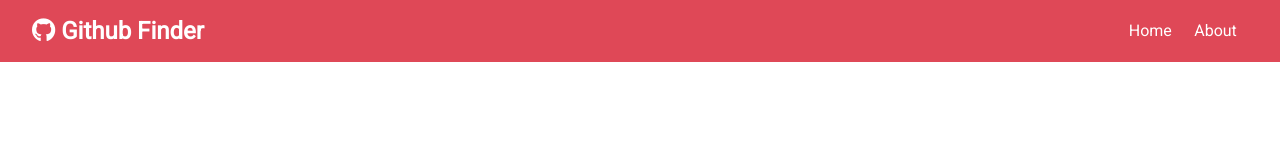
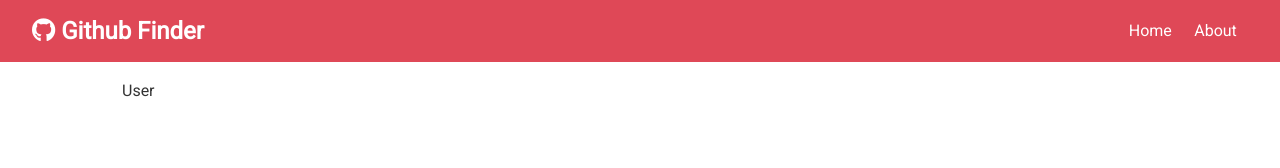
Before and after one commit to hugorydel/github-finder, a React (Create React App) app: page /user/1 in a window 1280 px wide. Shown: the top 168 px of the page. Built offline with nearby package versions, Linux system fonts and the light colour scheme.

Commit message:
Commit 2

```diff
--- a/src/App.js
+++ b/src/App.js
@@ -6,6 +6,7 @@
 import './App.css';
 import Navbar from './components/layout/Navbar';
 import Users from './components/users/Users';
+import User from './components/users/User';
 import Search from './components/users/Search';
 import About from './components/pages/About';
 import axios from 'axios';
@@ -14,6 +15,7 @@
 class App extends Component {
   state = {
     users: [],
+    user: {},
     loading: false,
     alert: null
   };
@@ -39,6 +41,17 @@
     this.setState({ users: res.data.items, loading: false });
   };
 
+  //Get single Github User
+  getUser = async username => {
+    this.setState({ loading: true });
+
+    const res = await axios.get(
+      `https://api.github.com/users/${username}?client_id=${process.env.REACT_APP_GITHUB_CLIENT_ID}&client_secret=${process.env.REACT_APP_GITHUB_CLIENT_SECRET}`
+    );
+
+    this.setState({ user: res.data, loading: false });
+  };
+
   // Clear users from state
   clearUsers = () => {
     this.setState({ users: [], loading: false });
@@ -53,7 +66,7 @@
   };
 
   render() {
-    const { users, loading, alert } = this.state;
+    const { users, loading, alert, user } = this.state;
 
     return (
       <Router>
@@ -78,6 +91,18 @@
                 )}
               />
               <Route exact path='/about' component={About} />
+              <Route
+                exact
+                path='/user/:login'
+                render={props => (
+                  <User
+                    {...props}
+                    getUser={this.getUser}
+                    user={user}
+                    loading={loading}
+                  />
+                )}
+              />
             </Switch>
           </div>
         </div>
--- /dev/null
+++ b/src/components/users/User.js
@@ -0,0 +1,11 @@
+/** @format */
+
+import React, { Component } from 'react';
+
+export class User extends Component {
+  render() {
+    return <div>User</div>;
+  }
+}
+
+export default User;
--- a/src/components/users/UserItem.js
+++ b/src/components/users/UserItem.js
@@ -2,6 +2,7 @@
 
 import React from 'react';
 import PropTypes from 'prop-types';
+import { Link } from 'react-router-dom';
 
 const UserItem = ({ user: { avatar_url, login, html_url } }) => {
   return (
@@ -14,9 +15,9 @@
       />
       <h3>{login}</h3>
       <div>
-        <a href={html_url} className='btn btn-dark btn-sm my-1'>
+        <Link to={`/user/${login}`} className='btn btn-dark btn-sm my-1'>
           More
-        </a>
+        </Link>
       </div>
     </div>
   );
```
Also changed, not shown: 1 other file (tests, documents, lock files or other folders).
